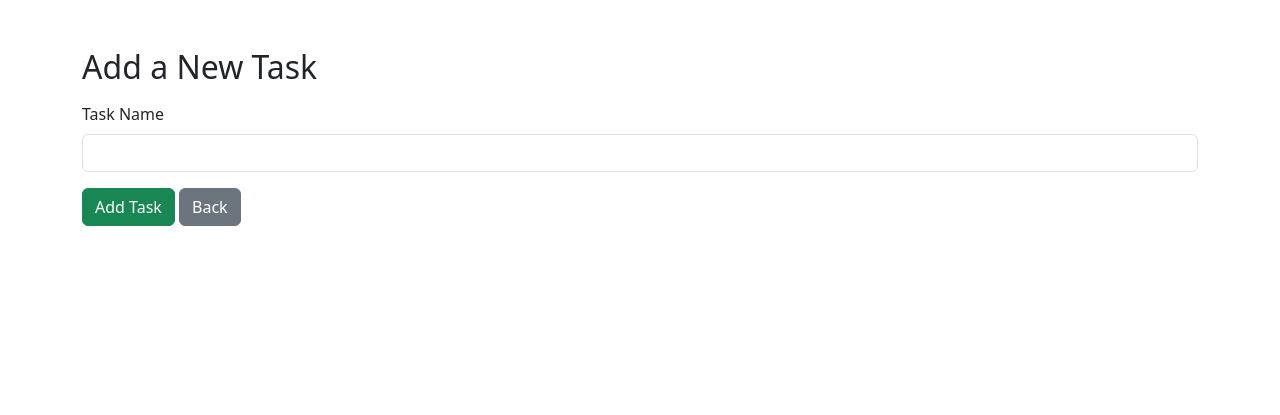
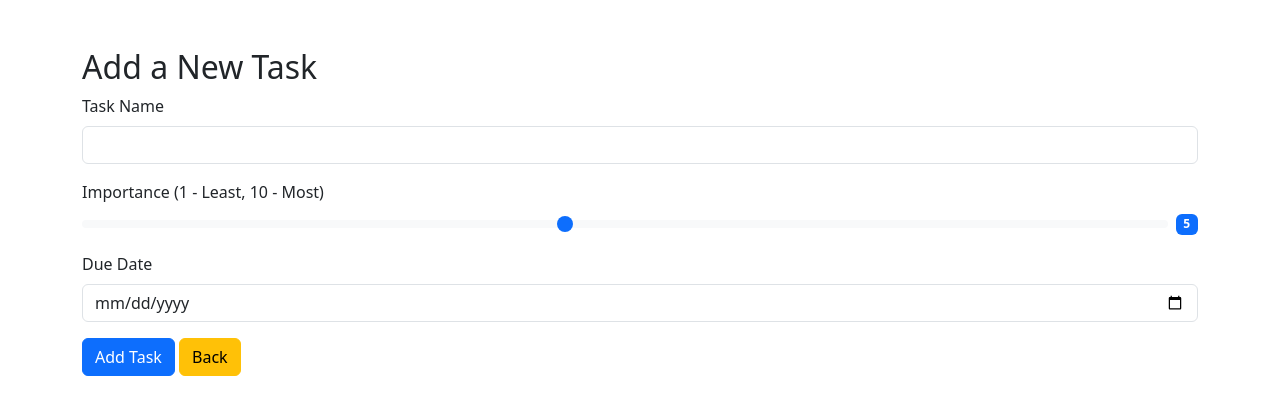
Before and after one commit to feneveu/python-todolist, a Flask app: page /add_task in a window 1280 px wide. Shown: the top 415 px of the page. Run offline with Flask 3, Linux system fonts and the light colour scheme; the visitor is signed in with stand-in values (Sample User, id 1).

Commit message:
Update add_task.html

```diff
--- a/templates/add_task.html
+++ b/templates/add_task.html
@@ -5,18 +5,47 @@
     <meta name="viewport" content="width=device-width, initial-scale=1.0">
     <title>Add Task</title>
     <link href="https://cdn.jsdelivr.net/npm/bootstrap@5.3.0/dist/css/bootstrap.min.css" rel="stylesheet">
+
+    <script>
+        function updateSliderValue(val) {
+            document.getElementById("importanceValue").textContent = val;
+        }
+
+        // Set the minimum date for the due date input to today
+        window.onload = function() {
+            let today = new Date().toISOString().split('T')[0];
+            document.getElementById("due_date").setAttribute("min", today);
+        };
+    </script>
+
+    <link href="../static/css/style.css" rel="stylesheet">
 </head>
 <body class="container mt-5">
-
-    <h2 class="mb-3">Add a New Task</h2>
+    <div class="title-container">
+        <h2>Add a New Task</h2>
+    </div>
 
     <form method="post">
         <div class="mb-3">
             <label for="task" class="form-label">Task Name</label>
             <input type="text" class="form-control" id="task" name="task" required>
         </div>
-        <button type="submit" class="btn btn-success">Add Task</button>
-        <a href="{{ url_for('index') }}" class="btn btn-secondary">Back</a>
+
+        <div class="mb-3">
+            <label for="importance" class="form-label">Importance (1 - Least, 10 - Most)</label>
+            <div class="d-flex align-items-center gap-2">
+                <input type="range" class="form-range" id="importance" name="importance" min="1" max="10" value="5" oninput="updateSliderValue(this.value)">
+                <span id="importanceValue" class="badge bg-primary">5</span>
+            </div>
+        </div>
+
+        <div class="mb-3">
+            <label for="due_date" class="form-label">Due Date</label>
+            <input type="date" class="form-control" id="due_date" name="due_date">
+        </div>
+
+        <button type="submit" class="btn btn-primary">Add Task</button>
+        <a href="{{ url_for('index') }}" class="btn btn-warning">Back</a>
     </form>
 
 </body>
```
